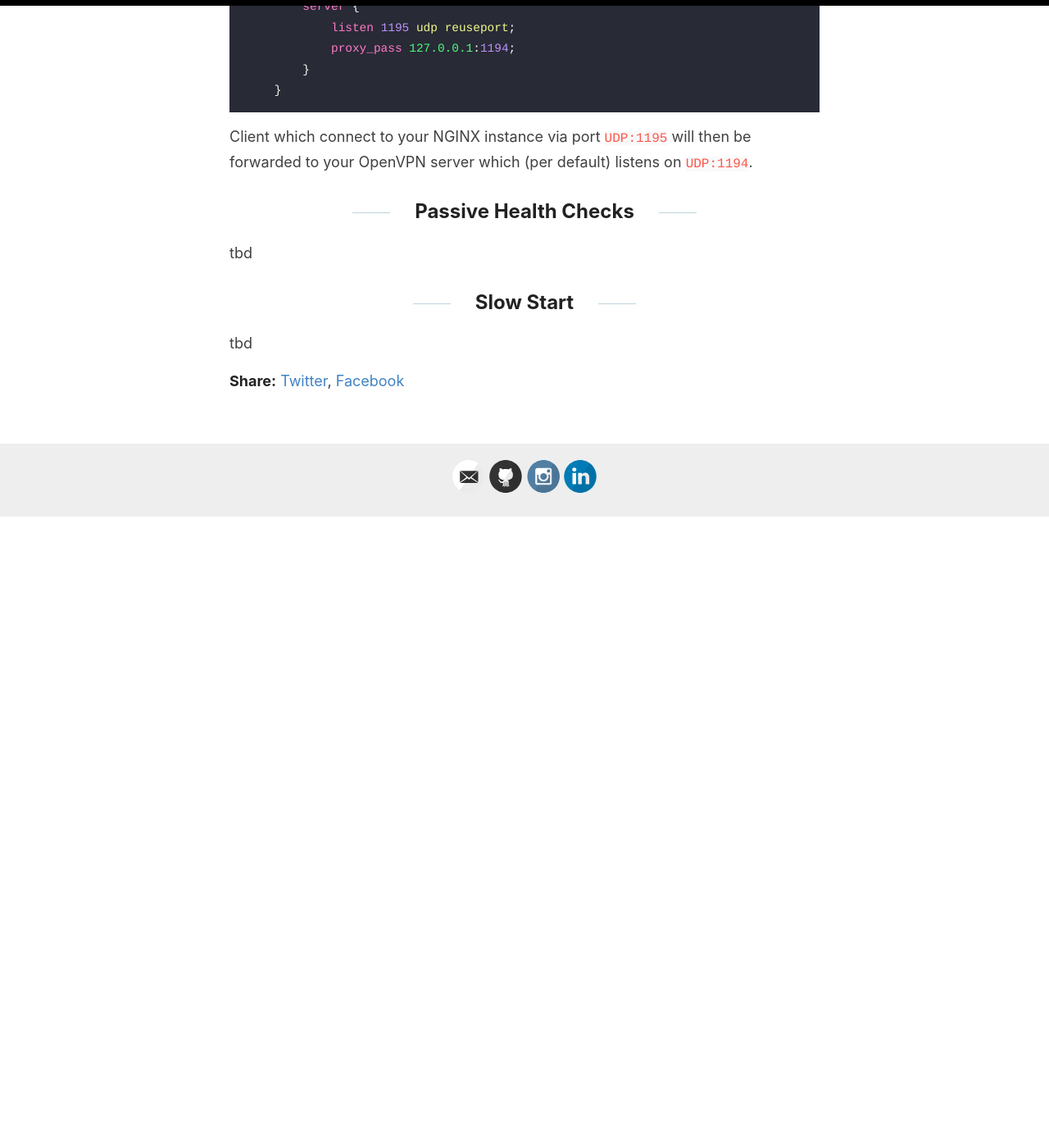
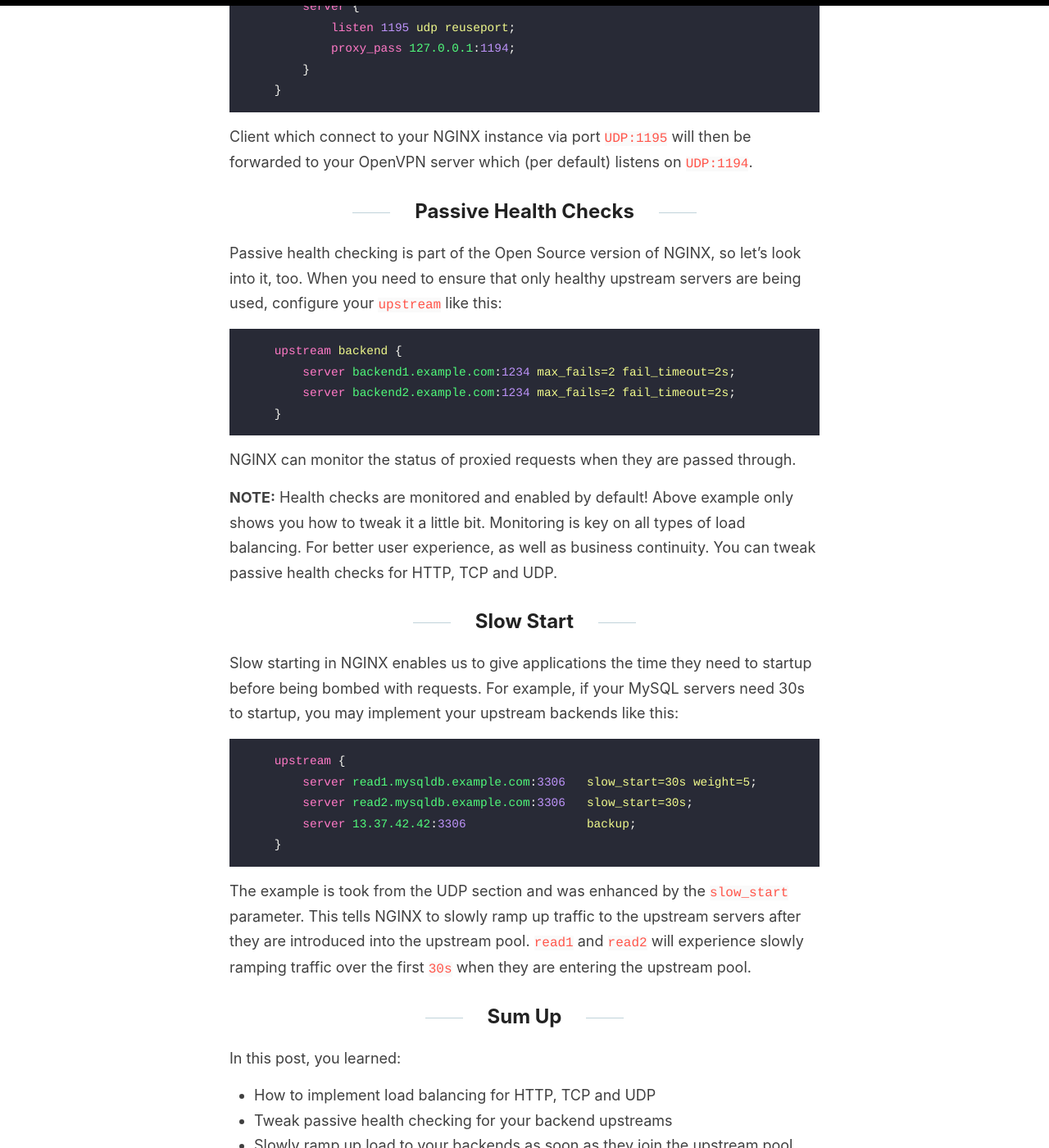
Before and after one commit to torbendury/torbendury.github.io, a Jekyll site: the page built from _posts/2021-11-21-b-how-to-configure-nginx-as-a-loadbalancer.md, in a window 1280 px wide and 1400 px high, scrolled down 4573 px. Shown: the whole window at 82% size. Built offline with Jekyll 4.4.1, drawn with Linux system fonts in a browser that asks for light colours; before the commit the page ends 5203 px from its top, so only the background shows below that; some of the changed text lies outside the part shown.

Commit message:
upd: finish nginx post and hopefully order postings correctly

````diff
--- a/_posts/2021-11-20-how-to-configure-nginx-as-a-loadbalancer.md
+++ b/_posts/2021-11-21-b-how-to-configure-nginx-as-a-loadbalancer.md
@@ -112,8 +112,37 @@
 
 ## Passive Health Checks
 
-tbd
+Passive health checking is part of the Open Source version of NGINX, so let's look into it, too. When you need to ensure that only healthy upstream servers are being used, configure your `upstream` like this:
+
+```nginx
+    upstream backend {
+        server backend1.example.com:1234 max_fails=2 fail_timeout=2s;
+        server backend2.example.com:1234 max_fails=2 fail_timeout=2s;
+    }
+```
+
+NGINX can monitor the status of proxied requests when they are passed through.
+
+**NOTE:** Health checks are monitored and enabled by default! Above example only shows you how to tweak it a little bit. Monitoring is key on all types of load balancing. For better user experience, as well as business continuity. You can tweak passive health checks for HTTP, TCP and UDP.
 
 ## Slow Start
 
-tbd
+Slow starting in NGINX enables us to give applications the time they need to startup before being bombed with requests. For example, if your MySQL servers need 30s to startup, you may implement your upstream backends like this:
+
+```nginx
+    upstream {
+        server read1.mysqldb.example.com:3306   slow_start=30s weight=5;
+        server read2.mysqldb.example.com:3306   slow_start=30s;
+        server 13.37.42.42:3306                 backup;
+    }
+```
+
+The example is took from the UDP section and was enhanced by the `slow_start` parameter. This tells NGINX to slowly ramp up traffic to the upstream servers after they are introduced into the upstream pool. `read1` and `read2` will experience slowly ramping traffic over the first `30s` when they are entering the upstream pool.
+
+## Sum Up
+
+In this post, you learned:
+
+- How to implement load balancing for HTTP, TCP and UDP
+- Tweak passive health checking for your backend upstreams
+- Slowly ramp up load to your backends as soon as they join the upstream pool
````
Also changed, not shown: _posts/2021-11-21-a-how-to-start-with-terraform.md (renamed from _posts/2021-11-21-how-to-start-with-terraform.md).
